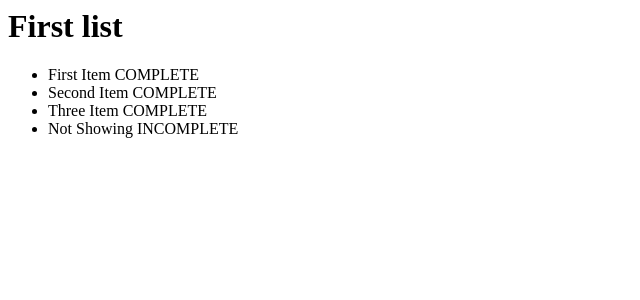
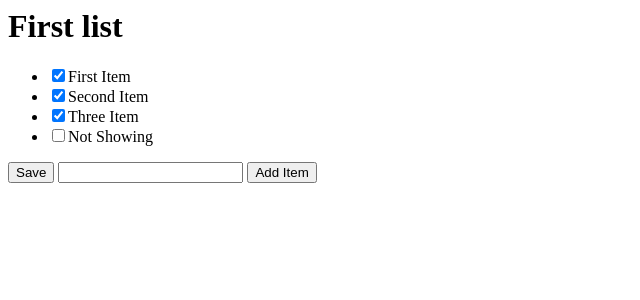
Before and after one commit to daekun0920/django-tutorial, a Django app: page /2 in a window 1280 px wide. Shown: the top 300 px of the page, without its empty margins (0-640 px from the left). Run offline with Django 3.2, Linux system fonts and the light colour scheme; data comes from the database, SQL or seed files in the repository; both versions use the stored data as it was after the commit.

Commit message:
django tutorial - 4

```diff
--- /dev/null
+++ b/mysite/main/forms.py
@@ -0,0 +1,5 @@
+from django import forms
+
+class CreateNewList(forms.Form):
+    name = forms.CharField(label="Name", max_length=200)
+    check = forms.BooleanField(required=False)
--- a/mysite/main/templates/main/list.html
+++ b/mysite/main/templates/main/list.html
@@ -3,13 +3,19 @@
 
 {% block content %}
     <h1>{{ls.name}}</h1>
+    <form method="post" action="#">
+        {% csrf_token %}
         <ul>
             {% for item in ls.item_set.all %}
                 {% if item.complete == False %}
-            <li>{{item.text}} COMPLETE</li>
+                    <li><input type="checkbox" value="clicked" name="c{{item.id}}" checked>{{item.text}}</li>
                 {% else %}
-            <li>{{item.text}} INCOMPLETE</li>
+                    <li><input type="checkbox" value="clicked" name="c{{item.id}}">{{item.text}}</li>
                 {% endif %}
             {% endfor %}
         </ul>
+        <button type="submit" name="save" value="save">Save</button>
+        <input type="text" name="new">
+        <button type="submit" name="newItem" value="newItem">Add Item</button>
+    </form>
 {% endblock %}
--- a/mysite/main/urls.py
+++ b/mysite/main/urls.py
@@ -3,5 +3,6 @@ from . import views
 
 urlpatterns = [
     path('<int:id>', views.index, name="index"),
-    path("", views.home, name="home")
+    path("", views.home, name="home"),
+    path("create/", views.create, name="create"),
 ]
--- a/mysite/main/views.py
+++ b/mysite/main/views.py
@@ -1,11 +1,48 @@
+from django.http.response import HttpResponseRedirect
 from django.shortcuts import render
-from django.http import HttpResponse
+from django.http import HttpResponse, HttpResponseRedirect
 from .models import ToDoList, Item
+from .forms import CreateNewList
 
 # Create your views here.
 def index(response, id):
     ls = ToDoList.objects.get(id=id)
+
+    if response.method == "POST":
+        print(response.POST)
+        if response.POST.get("save"):
+            for item in ls.item_set.all():
+                if response.POST.get("c" + str(item.id)) == "clicked":
+                    item.complete = True
+                else:
+                    item.complete = False
+
+                item.save()
+
+        elif response.POST.get("newItem"):
+            txt = response.POST.get("new")
+
+            if len(txt) > 2:
+                ls.item_set.create(text=txt, complete=False)
+            else:
+                print("invalid")
+
     return render(response, "main/list.html", {"ls":ls})
 
 def home(response):
     return render(response, "main/home.html", {})
+
+def create(response):
+    if response.method == "POST" :
+        form = CreateNewList(response.POST)
+
+        if form.is_valid():
+            n = form.cleaned_data["name"]
+            t = ToDoList(name=n)
+            t.save()
+
+        return HttpResponseRedirect("/%i" %t.id)
+    else:
+        form = CreateNewList()
+
+    return render(response, "main/create.html", {"form": form})
```
Also changed, not shown: mysite/main/templates/main/create.html (added, +12 -0 lines), mysite/db.sqlite3. Lines whose indentation alone changed are shown as unchanged.
